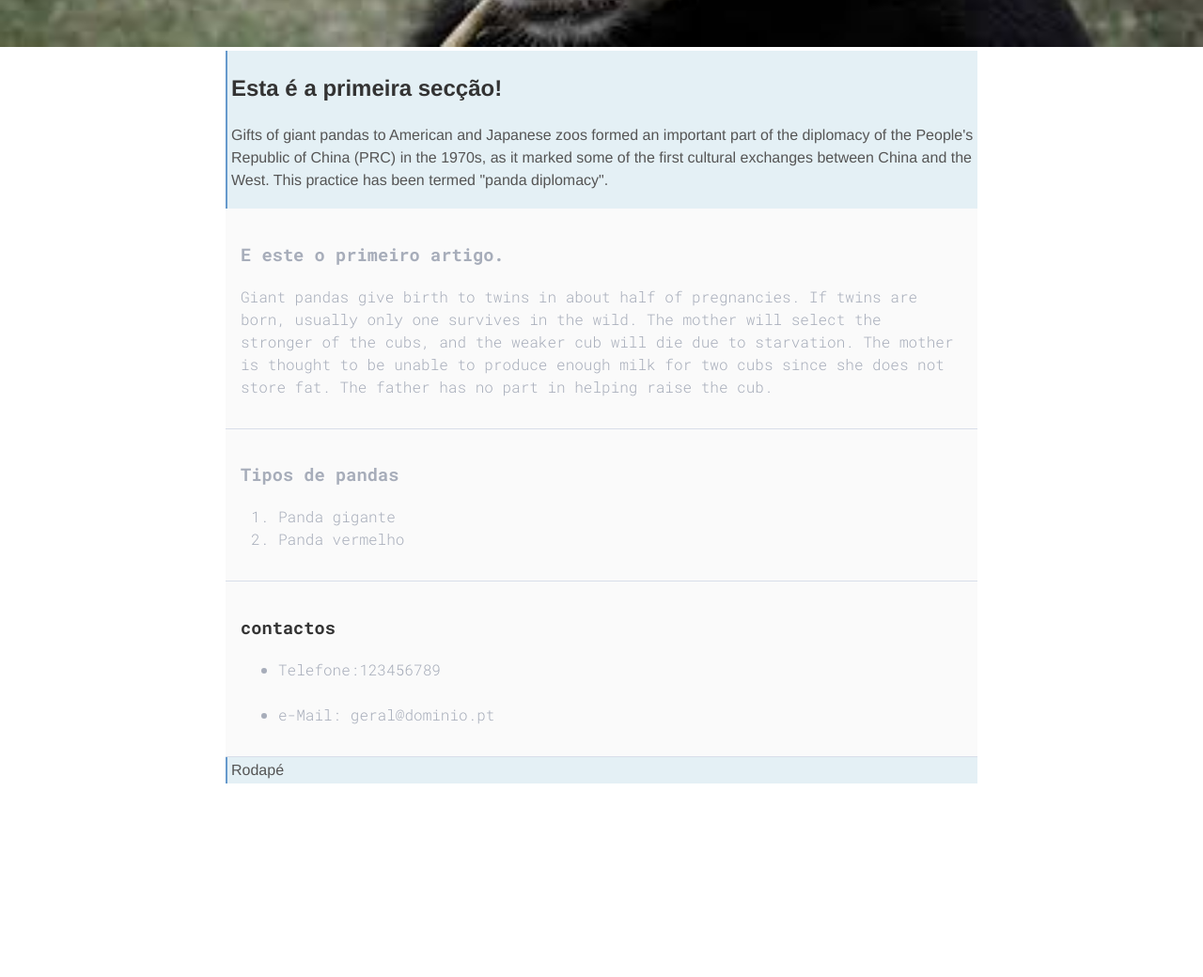
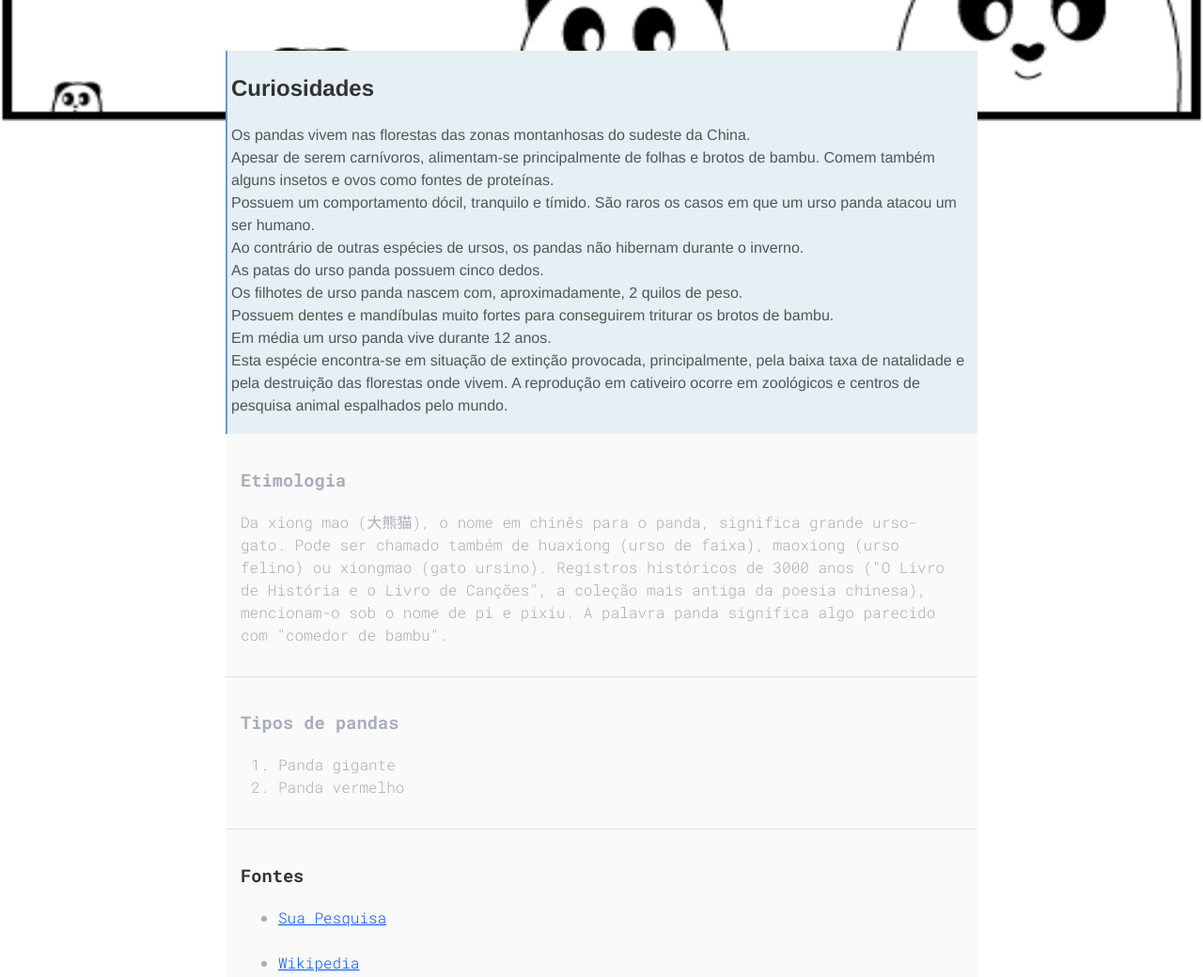
Before and after one commit to AniriSier/panda, a plain HTML site: page index.html in a window 1280 px wide. Shown: the part 300-1340 px from the top of the page at 94% size. Before the commit the page ends 1166 px from the top, so only its background shows below. Drawn offline with Linux system fonts and the light colour scheme.

Commit message:
Add files via upload

```diff
--- a/index.html
+++ b/index.html
@@ -2,7 +2,7 @@
 <html>
 <head>
     <meta charset="UTF-8">
-    <title>Panda funny lazy</title>
+    <title>O Mundo dos Pandas</title>
     <link rel="stylesheet" href="style.css">
     <link href="https://fonts.googleapis.com/css2?family=Roboto+Mono:wght@300;700&display=swap" rel="stylesheet">
 
@@ -13,18 +13,24 @@
         <h2>O mundo dos pandas</h2>
     </header>
     <section>
-        <h2>Esta é a primeira secção!</h2>
-        <p>Gifts of giant pandas to American and Japanese zoos formed an important part
-            of the diplomacy of the People's Republic of China (PRC) in the 1970s, as it marked
-            some of the first cultural exchanges between China and the West. This practice has been
-            termed "panda diplomacy".</p>
+        <h2>Curiosidades</h2>
+        <p>Os pandas vivem nas florestas das zonas montanhosas do sudeste da China.<br>
+            Apesar de serem carnívoros, alimentam-se principalmente de folhas e brotos de bambu. Comem também alguns insetos e ovos como fontes de proteínas.<br>
+            Possuem um comportamento dócil, tranquilo e tímido. São raros os casos em que um urso panda atacou um ser humano.<br>
+            Ao contrário de outras espécies de ursos, os pandas não hibernam durante o inverno.<br>
+            As patas do urso panda possuem cinco dedos.<br>
+            Os filhotes de urso panda nascem com, aproximadamente, 2 quilos de peso.<br>
+            Possuem dentes e mandíbulas muito fortes para conseguirem triturar os brotos de bambu.<br>
+            Em média um urso panda vive durante 12 anos.<br>
+            Esta espécie encontra-se em situação de extinção provocada, principalmente, pela baixa taxa de natalidade
+            e pela destruição das florestas onde vivem. A reprodução em cativeiro ocorre em zoológicos
+            e centros de pesquisa animal espalhados pelo mundo.</p>
     </section>
     <article>
-        <h3>E este o primeiro artigo.</h3>
-        <p>Giant pandas give birth to twins in about half of pregnancies. If twins are born, usually
-            only one survives in the wild. The mother will select the stronger of the cubs, and the weaker
-            cub will die due to starvation. The mother is thought to be unable to produce enough milk for two
-            cubs since she does not store fat. The father has no part in helping raise the cub.</p>
+        <h3>Etimologia</h3>
+        <p>Da xiong mao (大熊猫), o nome em chinês para o panda, significa grande urso-gato. Pode ser chamado também de huaxiong (urso de faixa),
+            maoxiong (urso felino) ou xiongmao (gato ursino). Registros históricos de 3000 anos ("O Livro de História e o Livro de Canções", a coleção mais
+            antiga da poesia chinesa), mencionam-o sob o nome de pi e pixiu. A palavra panda significa algo parecido com "comedor de bambu".</p>
     </article>
     <article>
         <h3>Tipos de pandas</h3>
@@ -34,13 +40,13 @@
         </ol>
     </article>
     <article>
-        <h3><strong>contactos</strong></h3>
+        <h3><strong>Fontes</strong></h3>
         <ul style="list-style-type: disc;">
-            <li>Telefone:123456789</li>
+            <li><a href="https://www.suapesquisa.com/mundoanimal/urso_panda.htm" targer="_blank"> Sua Pesquisa</a></a></li>
             <br>
-            <li>e-Mail: geral@dominio.pt</li>
+            <li><a href="https://pt.wikipedia.org/wiki/Panda-gigante" target="_blank"> Wikipedia</a> </li>
         </ul>
     </article>
-    <footer>Rodapé</footer>
+    <footer>2022</footer>
 </body>
 </html>
--- a/style.css
+++ b/style.css
@@ -14,7 +14,7 @@ header h2{
     margin-top:1em;
     padding-top: 1em;
     text-shadow:0 0 8px #0055FF;
-    color:orange;
+    color:black;
 }
 h1, h2, strong {
     color: #333;
@@ -27,7 +27,7 @@ section, footer {
     border-left: 2px solid #69c;
 }
 a {
-    color: #e81c4f;
+    color: #0055FF;
 }
 article {
     padding: 1em;
@@ -43,7 +43,7 @@ header {
     margin-bottom: 10%;
 }
 html {
-    background-image: url("panda.jpg");
+    background-image: url("panda.png");
     background-position: center top;
     background-repeat: no-repeat;
     background-size: 100% 30%;
```
Also changed, not shown: panda.png (added).
